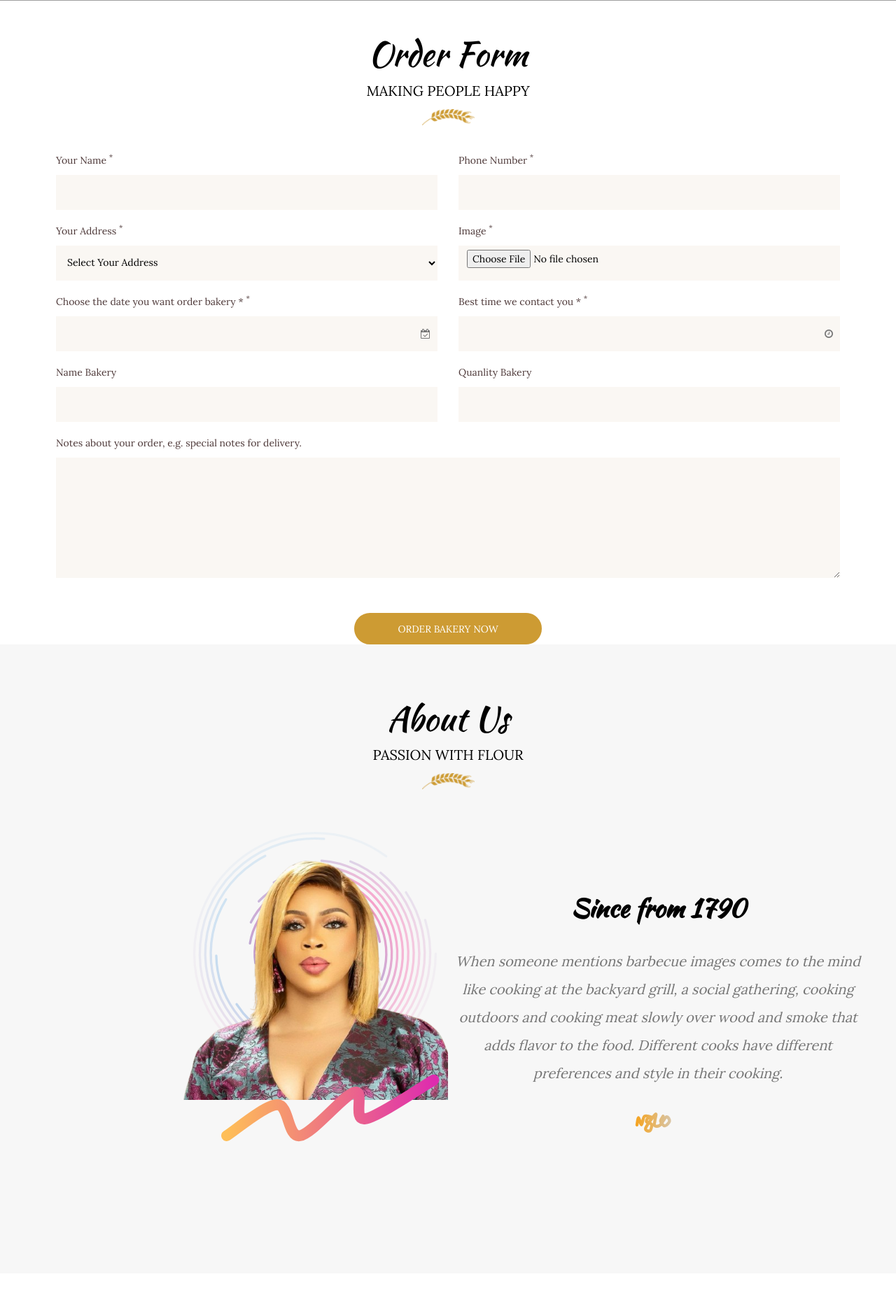
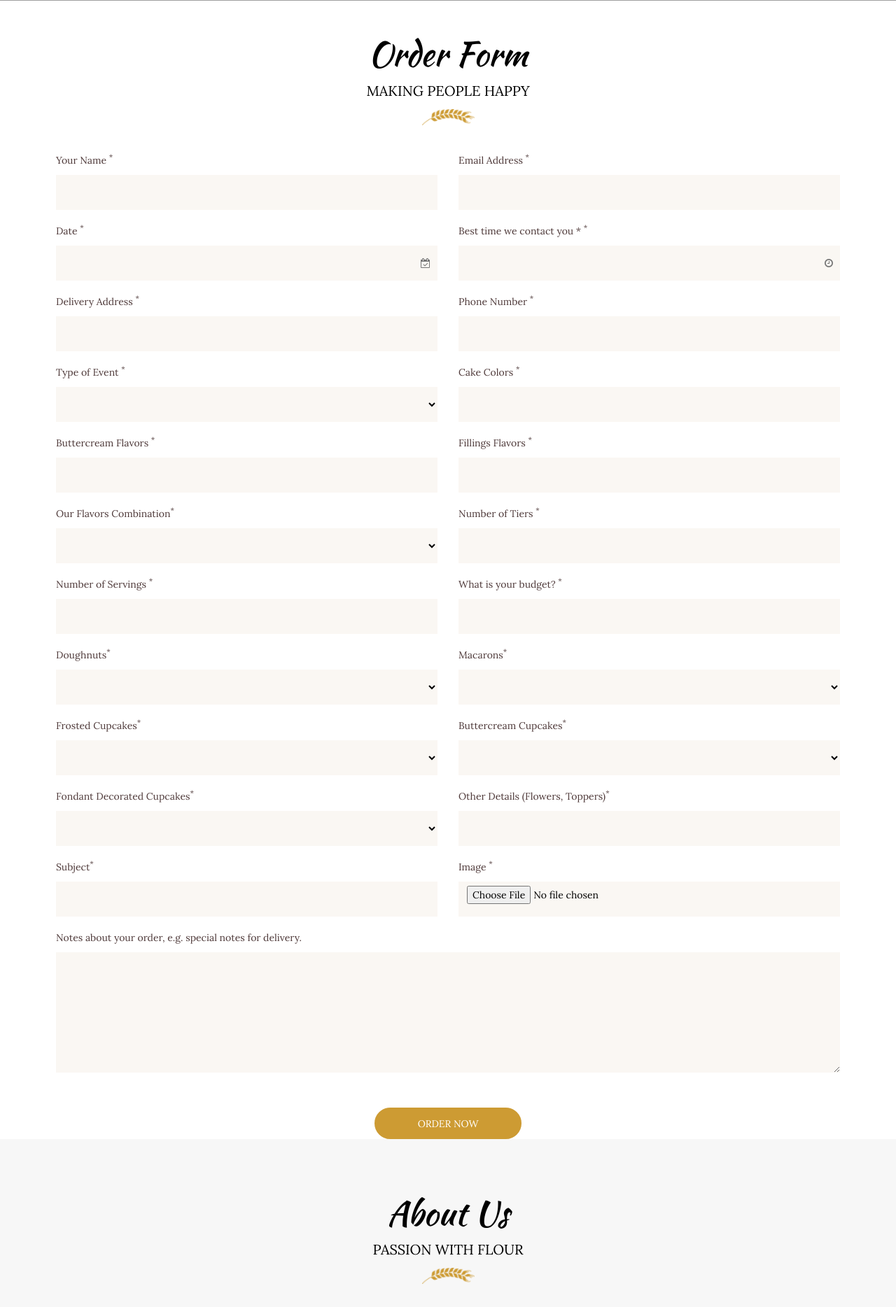
Before and after one commit to Emmanuelkalu/cakes, a PHP site: page / in a window 1280 px wide. Shown: the part 1717-3585 px from the top of the page at 70% size. Run offline with PHP 8.4, Linux system fonts and the light colour scheme; some web fonts are replaced; grey boxes are pictures that could not be loaded.

Commit message:
updated form

```diff
--- a/partials/order.php
+++ b/partials/order.php
@@ -1,4 +1,4 @@
-<form class="ps-form--menu ps-form--order-form" action="https://nouthemes.net/html/bready/do_action" method="post">
+<form id="orderForm" class="ps-form--menu ps-form--order-form" action="https://nouthemes.net/html/bready/do_action" method="post">
     <div class="ps-section__header text-center">
         <h3 class="ps-section__title">Order Form</h3>
         <p>Making people happy</p><span><img src="images/icons/floral.png" alt=""></span>
@@ -7,74 +7,205 @@
         <div class="col-lg-6 col-md-6 col-sm-12 col-xs-12 ">
             <div class="form-group">
                 <label>Your Name <sup>*</sup></label>
-                <input class="form-control" type="text" placeholder="">
+                <input name="name" class="form-control" type="text" placeholder="">
             </div>
         </div>
+
+
+        <div class="col-lg-6 col-md-6 col-sm-12 col-xs-12 ">
+            <div class="form-group">
+                <label>Email Address <sup>*</sup></label>
+                <input name="emailAddress" class="form-control" type="text" placeholder="">
+            </div>
+        </div>
+
+
+        <div class="col-lg-6 col-md-6 col-sm-12 col-xs-12 ">
+            <div class="form-group">
+                <label>Date  <sup>*</sup></label>
+                <div class="ps-form--icon"><i class="fa fa-calendar-check-o"></i>
+                    <input name="date" class="form-control" type="text" placeholder="">
+                </div>
+            </div>
+        </div>
+
+
+        <div class="col-lg-6 col-md-6 col-sm-12 col-xs-12 ">
+            <div class="form-group">
+                <label>Best time we contact you * <sup>*</sup></label>
+                <div class="ps-form--icon"><i class="fa fa-clock-o"></i>
+                    <input name="time" class="form-control" type="text" placeholder="">
+                </div>
+            </div>
+        </div>
+
+        <div class="col-lg-6 col-md-6 col-sm-12 col-xs-12 ">
+            <div class="form-group">
+                <label>Delivery Address <sup>*</sup></label>
+                <input name="deliveryAddress" class="form-control" type="text" placeholder="">
+            </div>
+        </div>
+
+
         <div class="col-lg-6 col-md-6 col-sm-12 col-xs-12 ">
             <div class="form-group">
                 <label>Phone Number <sup>*</sup></label>
-                <input class="form-control" type="text" placeholder="">
+                <input name="phoneNumber" class="form-control" type="text" placeholder="">
             </div>
         </div>
+
         <div class="col-lg-6 col-md-6 col-sm-12 col-xs-12 ">
             <div class="form-group">
-                <label>Your Address <sup>*</sup></label>
-                <select class="form-control" type="text">
-                    <option value="">Select Your Address</option>
-                    <option value="123 Street">123 Street</option>
-                    <option value="456 Avenue">456 Avenue</option>
-                    <option value="789 Boulevard">789 Boulevard</option>
-                    <option value="1011 Lane">1011 Lane</option>
-                    <option value="1213 Drive">1213 Drive</option>
-                    <option value="1415 Road">1415 Road</option>
-                    <option value="1617 Place">1617 Place</option>
-                    <option value="1819 Court">1819 Court</option>
-                    <option value="2021 Square">2021 Square</option>
-                    <option value="2223 Circle">2223 Circle</option>
+                <label>Type of Event <sup>*</sup></label>
+                <select name="typeOfEvent" class="form-control" type="text">
+                    <option value=""></option>
+                    <option value="Birthday">Birthday</option>
+                    <option value="Wedding">Wedding</option>
+                    <option value="Party">Party</option>
+
                 </select>
             </div>
         </div>
+
+        <div class="col-lg-6 col-md-6 col-sm-12 col-xs-12 ">
+            <div class="form-group">
+                <label>Cake Colors <sup>*</sup></label>
+                <input name="cakeColors" class="form-control" type="text" placeholder="">
+            </div>
+        </div>
+
+        <div class="col-lg-6 col-md-6 col-sm-12 col-xs-12 ">
+            <div class="form-group">
+                <label>Buttercream Flavors <sup>*</sup></label>
+                <input name="buttercreamFlavors" class="form-control" type="text" placeholder="">
+            </div>
+        </div>
+
+        <div class="col-lg-6 col-md-6 col-sm-12 col-xs-12 ">
+            <div class="form-group">
+                <label>Fillings Flavors <sup>*</sup></label>
+                <input name="fillingsFlavors" class="form-control" type="text" placeholder="">
+            </div>
+        </div>
+
+        <div class="col-lg-6 col-md-6 col-sm-12 col-xs-12 ">
+            <div class="form-group">
+                <label>Our Flavors Combination<sup>*</sup></label>
+                <select name="ourFlavorsCombination" class="form-control" type="text">
+                    <option value=""></option>
+                    <option value="Classic Velvet">Classic Velvet</option>
+                    <option value="Strawberry Flavor">Strawberry Flavor</option>
+                </select>
+            </div>
+        </div>
+
+        <div class="col-lg-6 col-md-6 col-sm-12 col-xs-12 ">
+            <div class="form-group">
+                <label>Number of Tiers <sup>*</sup></label>
+                <input name="numberOfTiers" class="form-control" type="text" placeholder="">
+            </div>
+        </div>
+
+        <div class="col-lg-6 col-md-6 col-sm-12 col-xs-12 ">
+            <div class="form-group">
+                <label>Number of Servings <sup>*</sup></label>
+                <input name="numberOfServings" class="form-control" type="text" placeholder="">
+            </div>
+        </div>
+
+        <div class="col-lg-6 col-md-6 col-sm-12 col-xs-12 ">
+            <div class="form-group">
+                <label>What is your budget? <sup>*</sup></label>
+                <input name="yourBudget" class="form-control" type="text" placeholder="">
+            </div>
+        </div>
+
+        <div class="col-lg-6 col-md-6 col-sm-12 col-xs-12 ">
+            <div class="form-group">
+                <label>Doughnuts<sup>*</sup></label>
+                <select name="doughnuts" class="form-control" type="text">
+                    <option value=""></option>
+                    <option value="Yes">Yes</option>
+                    <option value="No">No</option>
+                </select>
+            </div>
+        </div>
+
+        <div class="col-lg-6 col-md-6 col-sm-12 col-xs-12 ">
+            <div class="form-group">
+                <label>Macarons<sup>*</sup></label>
+                <select name="macarons" class="form-control" type="text">
+                    <option value=""></option>
+                    <option value="Yes">Yes</option>
+                    <option value="No">No</option>
+                </select>
+            </div>
+        </div>
+
+        <div class="col-lg-6 col-md-6 col-sm-12 col-xs-12 ">
+            <div class="form-group">
+                <label>Frosted Cupcakes<sup>*</sup></label>
+                <select name="frostedCupcakes" class="form-control" type="text">
+                    <option value=""></option>
+                    <option value="Yes">Yes</option>
+                    <option value="No">No</option>
+                </select>
+            </div>
+        </div>
+
+        <div class="col-lg-6 col-md-6 col-sm-12 col-xs-12 ">
+            <div class="form-group">
+                <label>Buttercream Cupcakes<sup>*</sup></label>
+                <select name="butterCreamCupcakes" class="form-control" type="text">
+                    <option value=""></option>
+                    <option value="Yes">Yes</option>
+                    <option value="No">No</option>
+                </select>
+            </div>
+        </div>
+
+        <div class="col-lg-6 col-md-6 col-sm-12 col-xs-12 ">
+            <div class="form-group">
+                <label>Fondant Decorated Cupcakes<sup>*</sup></label>
+                <select name="fondantDecoratedCupcakes" class="form-control" type="text">
+                    <option value=""></option>
+                    <option value="Yes">Yes</option>
+                    <option value="No">No</option>
+                </select>
+            </div>
+        </div>
+
+        <div class="col-lg-6 col-md-6 col-sm-12 col-xs-12 ">
+            <div class="form-group">
+                <label>Other Details (Flowers, Toppers)<sup>*</sup></label>
+                <input name="otherDetails" class="form-control" type="text" placeholder="">
+            </div>
+        </div>
+
+        <div class="col-lg-6 col-md-6 col-sm-12 col-xs-12 ">
+            <div class="form-group">
+                <label>Subject<sup>*</sup></label>
+                <input name="subject" class="form-control" type="text" placeholder="">
+            </div>
+        </div>
+
+
+
         <div class="col-lg-6 col-md-6 col-sm-12 col-xs-12 ">
             <div class="form-group">
                 <label>Image <sup>*</sup></label>
                 <input class="form-control" type="file" accept="image/*" placeholder="">
             </div>
         </div>
-        <div class="col-lg-6 col-md-6 col-sm-12 col-xs-12 ">
-            <div class="form-group">
-                <label>Choose the date you want order bakery * <sup>*</sup></label>
-                <div class="ps-form--icon"><i class="fa fa-calendar-check-o"></i>
-                    <input class="form-control" type="text" placeholder="">
-                </div>
-            </div>
-        </div>
-        <div class="col-lg-6 col-md-6 col-sm-12 col-xs-12 ">
-            <div class="form-group">
-                <label>Best time we contact you * <sup>*</sup></label>
-                <div class="ps-form--icon"><i class="fa fa-clock-o"></i>
-                    <input class="form-control" type="text" placeholder="">
-                </div>
-            </div>
-        </div>
-        <div class="col-lg-6 col-md-6 col-sm-12 col-xs-12 ">
-            <div class="form-group">
-                <label>Name Bakery</label>
-                <input class="form-control" type="email" placeholder="">
-            </div>
-        </div>
-        <div class="col-lg-6 col-md-6 col-sm-12 col-xs-12 ">
-            <div class="form-group">
-                <label>Quanlity Bakery</label>
-                <input class="form-control" type="email" placeholder="">
-            </div>
-        </div>
+
+
         <div class="col-lg-12 col-md-12 col-sm-12 col-xs-12 ">
             <div class="form-group">
                 <label>Notes about your order, e.g. special notes for delivery.</label>
-                <textarea class="form-control" rows="8" placeholder=""></textarea>
+                <textarea name="enterMessage" class="form-control" rows="8" placeholder=""></textarea>
             </div>
             <div class="form-group submit">
-                <button class="ps-btn ps-btn--yellow">Order Bakery Now</button>
+                <button class="ps-btn ps-btn--yellow">Order Now</button>
             </div>
         </div>
     </div>
```
